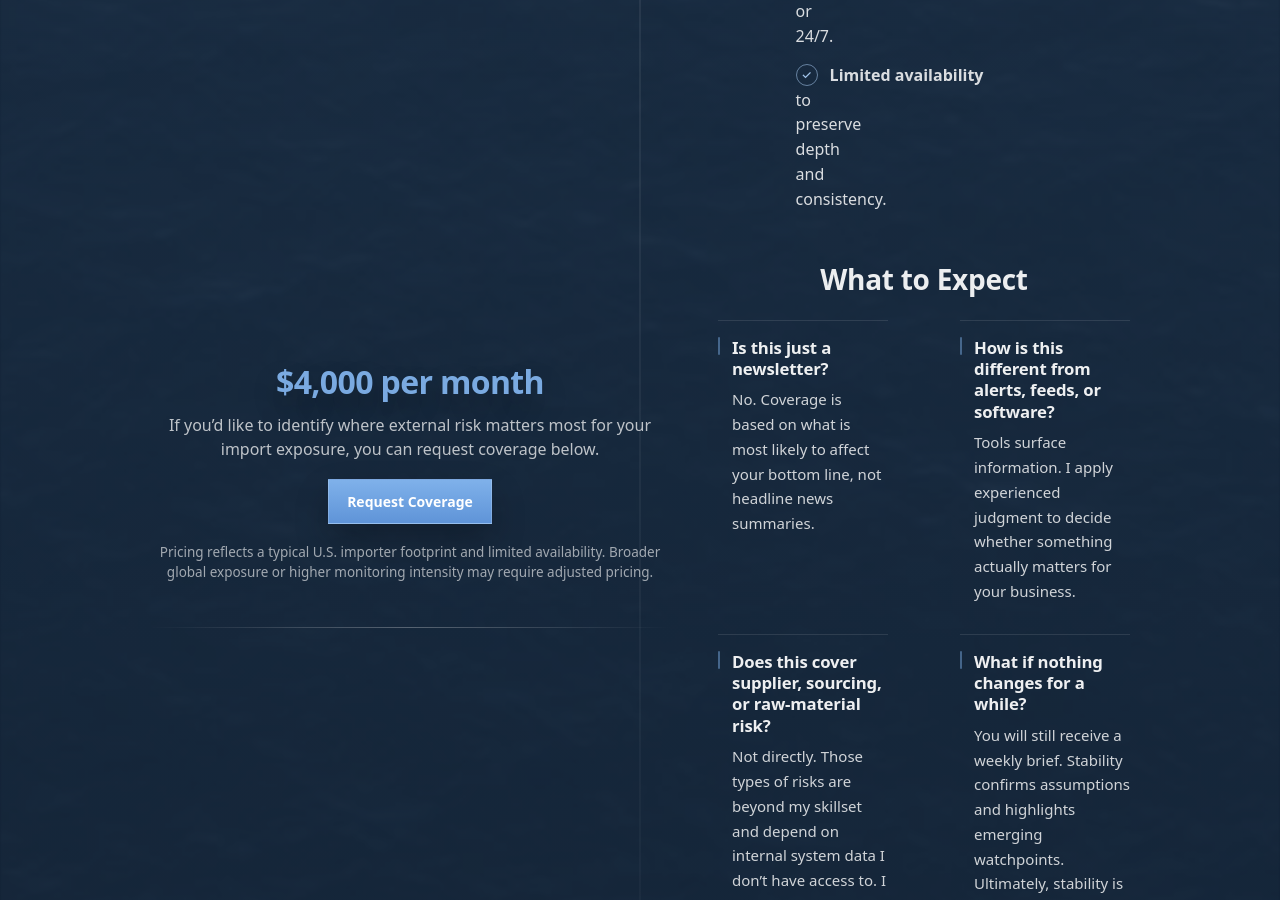
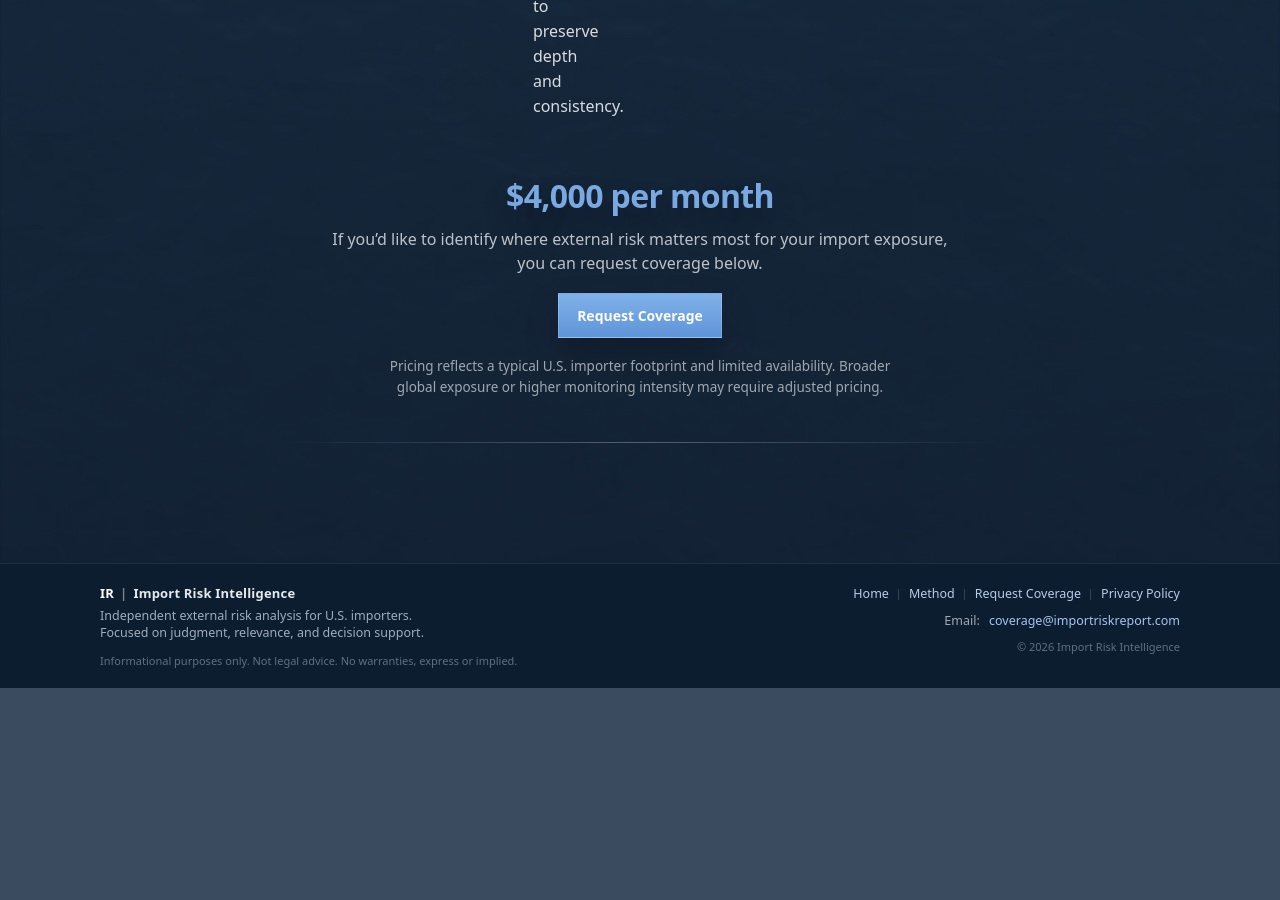
Before and after one commit to importrisk/import-risk-intelligence-site, a Jekyll site: the page built from method.html, in a window 1280 px wide and 900 px high, scrolled down 3615 px. Built offline with Jekyll 4.4.1, drawn with Linux system fonts in a browser that asks for light colours; after the commit the page ends 4303 px from its top, so only the background shows below that; some of the changed text lies outside the part shown.

Commit message:
Update method.html

```diff
--- a/method.html
+++ b/method.html
@@ -16,8 +16,7 @@ css: /method.css?v=100
     <div class="container">
       <div class="method-hero-inner">
         <h1 class="hero-title">Method</h1>
-        <p class="hero-subtitle">Senior-level judgment applied to external import risk.
-        </p>
+        <p class="hero-subtitle">Senior-level judgment applied to external import risk.</p>
       </div>
     </div>
   </section>
@@ -74,7 +73,8 @@ css: /method.css?v=100
             </header>
 
             <p class="mf-description">
-             Signals are checked for credibility and relevance, separating real impact from background noise.</p>
+              Signals are checked for credibility and relevance, separating real impact from background noise.
+            </p>
             <p class="mf-subtle">
               Likelihood and context are weighed before escalation.
             </p>
@@ -104,7 +104,8 @@ css: /method.css?v=100
             </header>
 
             <p class="mf-description">
-              Developments are interpreted to clarify what actually changes, when it matters, and what it is likely to lead to.</p>
+              Developments are interpreted to clarify what actually changes, when it matters, and what it is likely to lead to.
+            </p>
 
             <p class="mf-subtle">
               The output is judgment and framing, not raw alerts.
@@ -133,8 +134,7 @@ css: /method.css?v=100
             </header>
 
             <p class="mf-description">
-             Clients receive an asynchronous weekly
-              executive brief, with urgent updates when immediate attention is warranted.
+              Clients receive an asynchronous weekly executive brief, with urgent updates when immediate attention is warranted.
             </p>
 
             <p class="mf-subtle">
@@ -166,15 +166,6 @@ css: /method.css?v=100
           </p>
         </header>
 
-        <div class="mp-core">
-
-          <div class="mp-goal">
-            <p class="mp-goal-label">The goal</p>
-            <p class="mp-goal-text">
-              Decision-ready clarity for leadership, without noise or unnecessary escalation. It eliminates the need to sift through alerts, feeds, or fragmented updates.
-            </p>
-          </div>
-
         <!-- DELIVERY (CENTERED) -->
         <section class="mp-delivery-block" aria-label="Delivery">
           <h3 class="mp-delivery-title">Delivery</h3>
@@ -198,9 +189,9 @@ css: /method.css?v=100
               <p class="mp-delivery-label">What to Expect</p>
               <ul class="mp-includes">
                 <li><strong>High-signal updates</strong> when conditions materially change (not constant alerting).</li>
-        <li><strong>Filtering by design</strong>: focus on what is likely to move outcomes, not everything in the news.</li>
-        <li><strong>Plain-language implications</strong> so leadership can decide quickly.</li>
-        <li><strong>Asynchronous support</strong>: email questions anytime; responses are not on-call or 24/7.</li>
+                <li><strong>Filtered coverage</strong> based on what’s likely to affect outcomes, not everything in the news.</li>
+                <li><strong>Clear implications</strong> so leadership can decide quickly.</li>
+                <li><strong>Asynchronous support</strong>: email questions anytime (not on-call / not 24/7).</li>
                 <li><strong>Limited availability</strong> to preserve depth and consistency.</li>
               </ul>
             </div>
@@ -216,6 +207,7 @@ css: /method.css?v=100
             you can request coverage below.
           </p>
           <div class="mp-actions">
+            <!-- If /contact doesn’t resolve on your GitHub Pages setup, switch to ./contact.html -->
             <a class="btn btn-primary" href="/contact">Request Coverage</a>
           </div>
           <p class="mp-price-note">
@@ -225,69 +217,6 @@ css: /method.css?v=100
           <div class="mp-divider" aria-hidden="true"></div>
         </div>
 
-        <!-- WHAT TO EXPECT -->
-        <section class="mp-faq" aria-label="What to expect">
-          <h3 class="mp-faq-title">What to Expect</h3>
-
-          <div class="mp-faq-grid">
-
-            <div class="mp-faq-item">
-              <h4 class="mp-q">Is this just a newsletter?</h4>
-              <p class="mp-a">
-               No. Coverage is based on what is most likely to affect your bottom line, not headline news summaries.
-              </p>
-            </div>
-
-            <div class="mp-faq-item">
-              <h4 class="mp-q">How is this different from alerts, feeds, or software?</h4>
-              <p class="mp-a">
-                Tools surface information. I apply experienced judgment to decide whether something actually matters for your business.</p>
-            </div>
-
-           <div class="mp-faq-item">
-  <h4 class="mp-q">Does this cover supplier, sourcing, or raw-material risk?</h4>
-  <p class="mp-a">
-    Not directly. Those types of risks are beyond my skillset and depend on internal system data I don’t have access to. I focus on external developments that affect import operations and cost.
-  </p>
-</div>
-            <div class="mp-faq-item">
-              <h4 class="mp-q">What if nothing changes for a while?</h4>
-              <p class="mp-a">
-                You will still receive a weekly brief. Stability confirms assumptions and highlights
-                emerging watchpoints. Ultimately, stability is the goal, but preparedness matters when conditions change.
-              </p>
-            </div>
-
-            <div class="mp-faq-item">
-              <h4 class="mp-q">Why should I trust the analysis?</h4>
-              <p class="mp-a">
-                The work reflects disciplined risk assessment developed over 15 years in security
-                and intelligence operations, combined with firsthand import experience.
-              </p>
-            </div>
-
-            <div class="mp-faq-item">
-              <h4 class="mp-q">How many clients do you support?</h4>
-              <p class="mp-a">
-                Coverage is intentionally limited, typically no more than eight clients at a time,
-                to preserve depth and my personal attention.
-              </p>
-            </div>
-
-          </div>
-
-          <!-- CENTERED CAPSTONE -->
-          <div class="mp-faq-item mp-faq-centered">
-            <h4 class="mp-q">What do you need from us to get started?</h4>
-            <p class="mp-a">
-              A short intake on trade lanes, key suppliers or regions, critical SKUs,
-              and operational constraints. Coverage is then calibrated to what would
-              actually move cost, timing, or execution.
-            </p>
-          </div>
-
-        </section>
-
       </div>
     </section>
 
```
Also changed, not shown: other parts of method.html (+1 -1 lines). Lines whose indentation alone changed are shown as unchanged.
